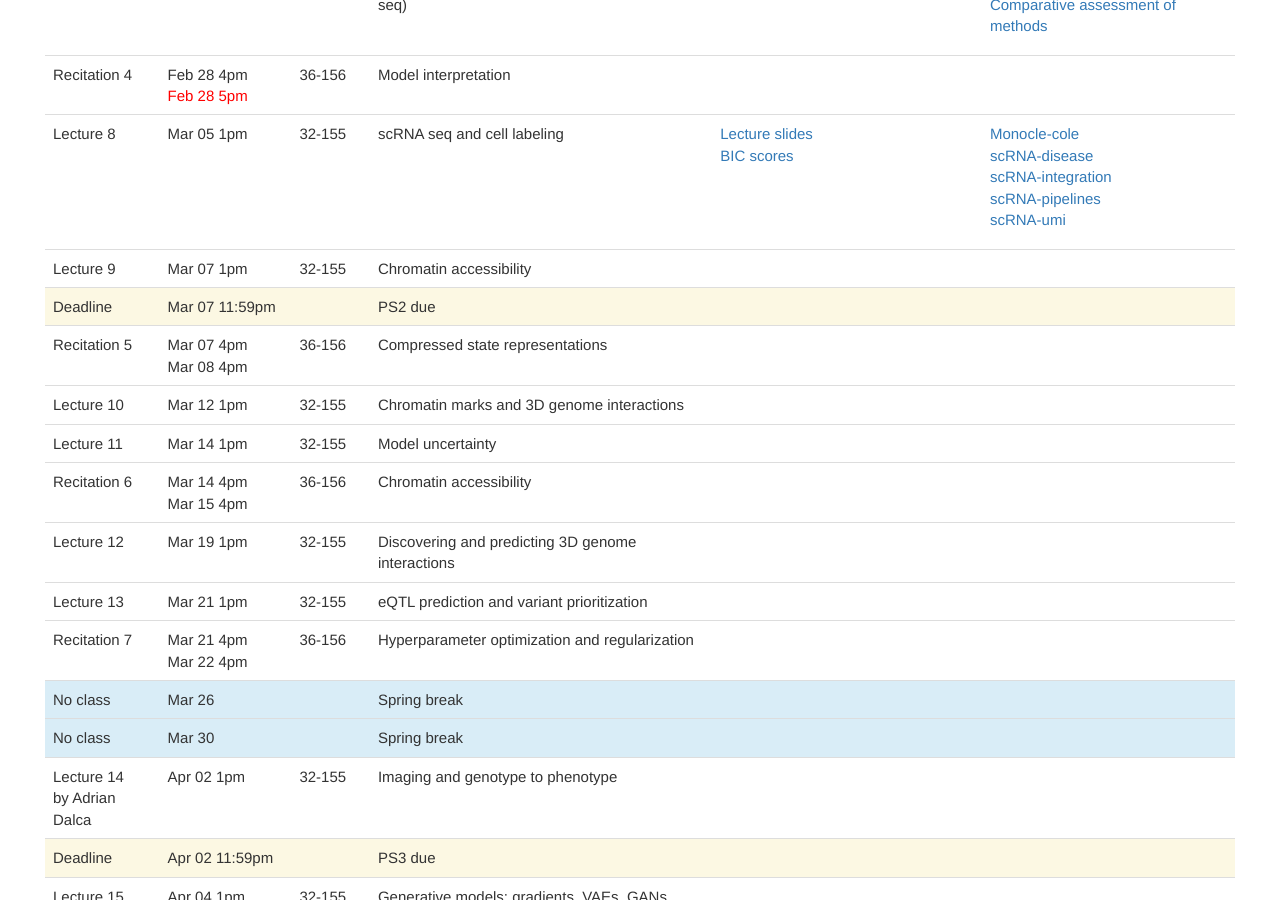
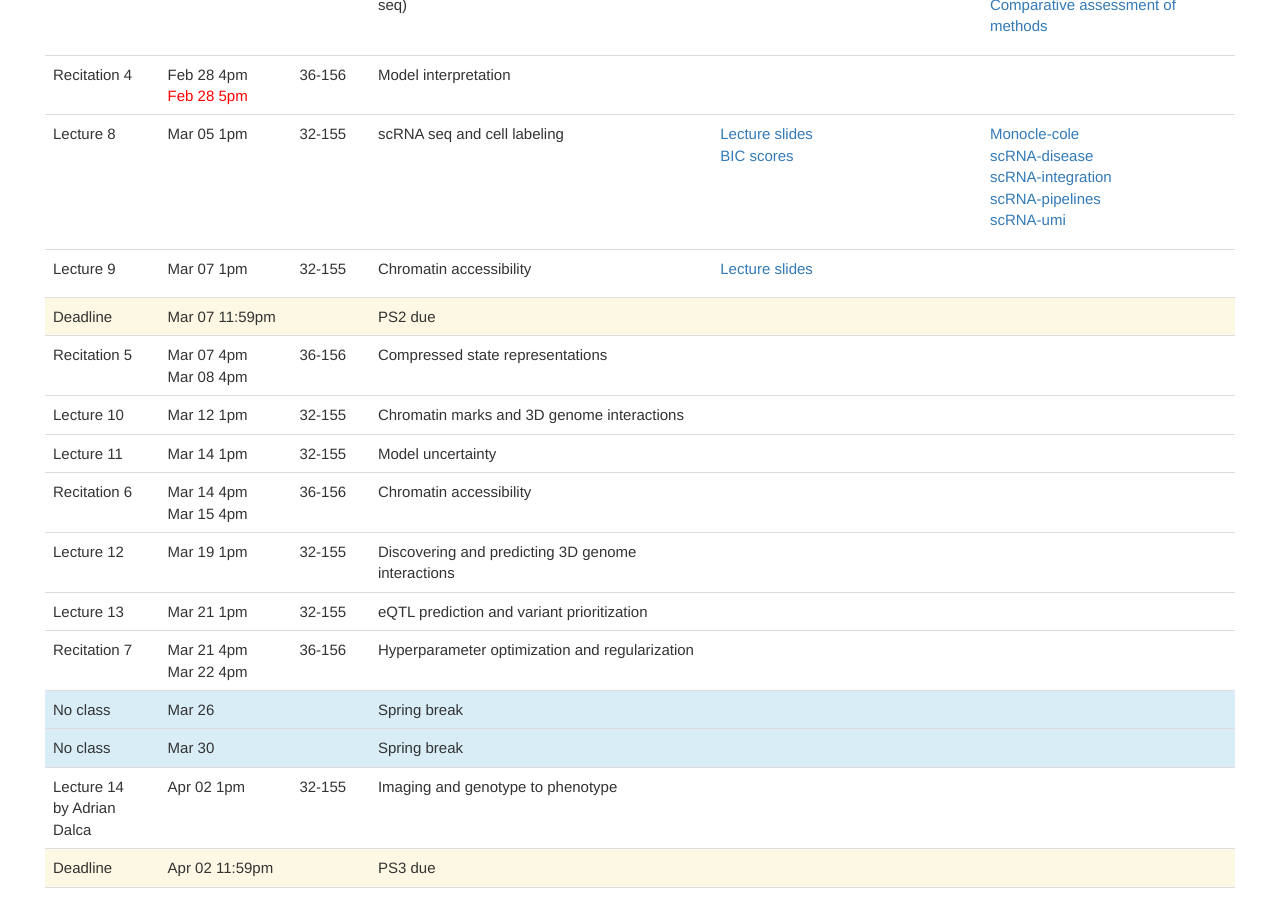
Before and after one commit to mit6874/mit6874.github.io, a Jekyll site: the page built from index.html, in a window 1280 px wide and 900 px high, scrolled down 1802 px. Built offline with Jekyll 4.4.1, drawn with Linux system fonts in a browser that asks for light colours; nearby versions of some CDN libraries.

Commit message:
Add lecture 9 slides

```diff
--- a/index.html
+++ b/index.html
@@ -226,9 +226,9 @@
             <td>32-155</td>
             <td>scRNA seq and cell labeling</td>
             <td>
-		<ul>
+		        <ul>
                     <li><a href="../assets/slides/6.874-lecture-8-2019.pdf">Lecture slides</a></li>
-		    <li><a href="./assets/BIC_Scores.pdf">BIC scores</a></li>
+		            <li><a href="./assets/BIC_Scores.pdf">BIC scores</a></li>
                 </ul>
             </td>
             <td>
@@ -246,7 +246,11 @@
             <td>Mar 07 1pm</td>
             <td>32-155</td>
             <td>Chromatin accessibility</td>
-            <td></td>
+            <td>
+		        <ul>
+                    <li><a href="../assets/slides/6.874-lecture-9-2019.pdf">Lecture slides</a></li>
+                </ul>
+            </td>
             <td></td>
         </tr>
         <tr class="warning">
```
Also changed, not shown: 1 other file.
